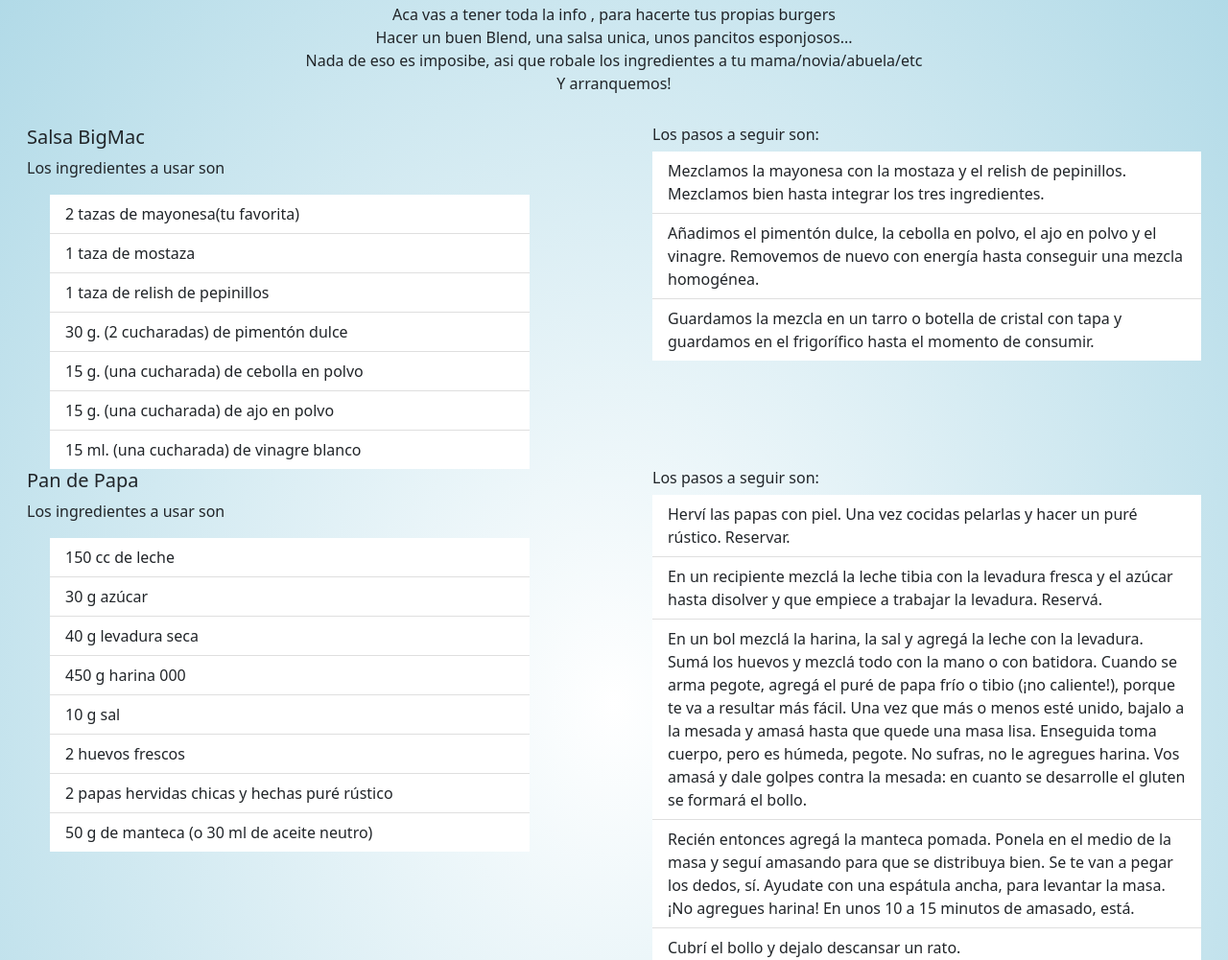
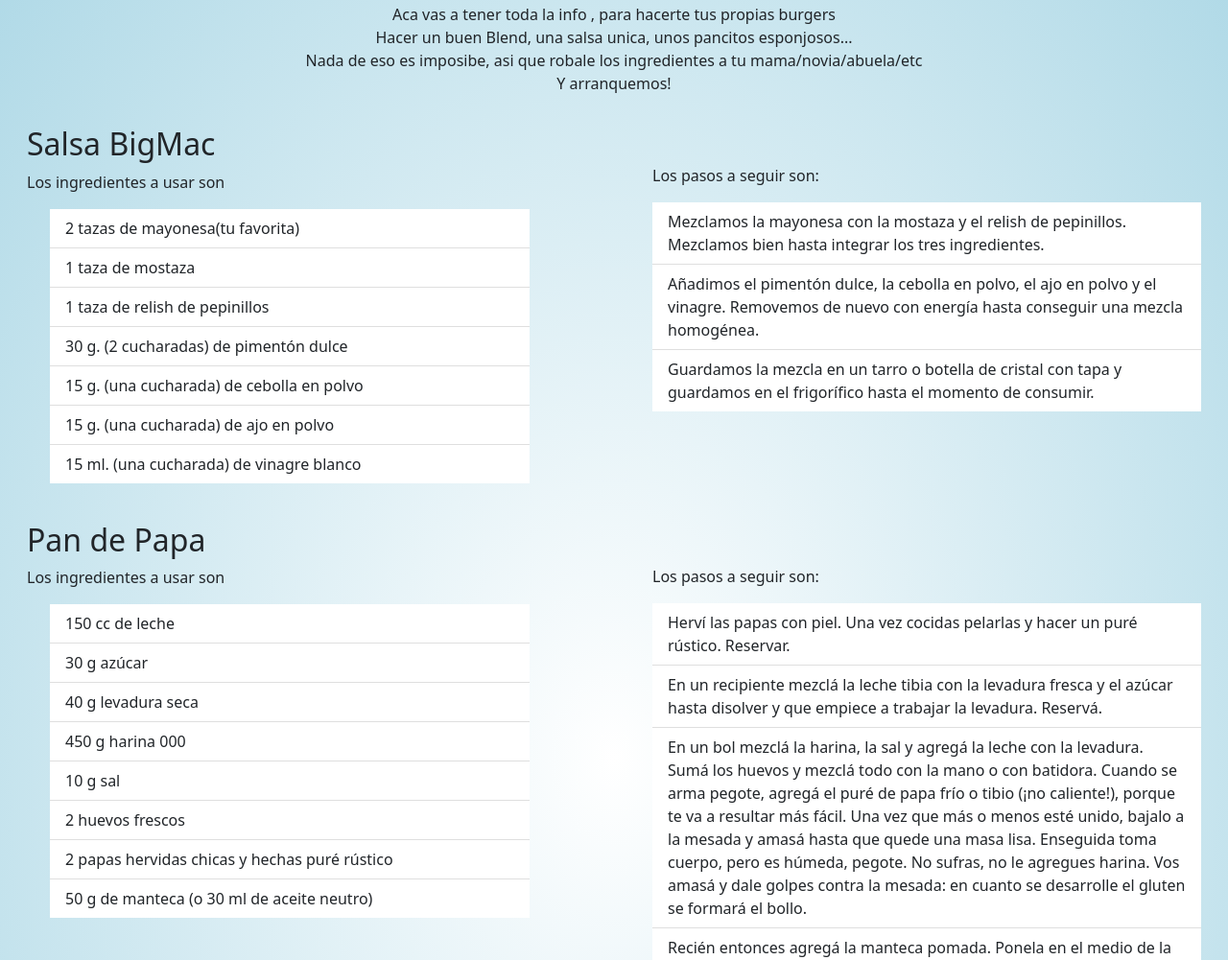
Before and after one commit to Crisav1997/HtmlBurgerAvila, a website: page pages/recetas.html in a window 1280 px wide. Shown: the part 191-1192 px from the top of the page at 96% size. Drawn offline with nearby package versions, Linux system fonts and the light colour scheme.

Commit message:
Se mejora SEO

```diff
--- a/pages/recetas.html
+++ b/pages/recetas.html
@@ -4,6 +4,8 @@
     <meta charset="UTF-8">
     <meta http-equiv="X-UA-Compatible" content="IE=edge">
     <meta name="viewport" content="width=device-width, initial-scale=1.0">
+    <meta name="description" content="Todos los pasos e ingredientes necesarios para hacer tus propias smash como si fueras un profesional">
+    <meta name="keywords"content="fanaticos,recetas,smash,pan,papa,salsas,bigmac,mil,islas">
     <link href="https://cdn.jsdelivr.net/npm/bootstrap@5.2.0/dist/css/bootstrap.min.css" rel="stylesheet" integrity="sha384-gH2yIJqKdNHPEq0n4Mqa/HGKIhSkIHeL5AyhkYV8i59U5AR6csBvApHHNl/vI1Bx" crossorigin="anonymous">
     <link rel="stylesheet" href="../css/estilo.css">
     <title>recetas</title>
@@ -54,7 +56,7 @@
         </div>
         <div class="row">
           <div class="col-12 col-lg-6 padQuince">
-            <h5>Salsa BigMac</h5>
+            <h2 class="centrar">Salsa BigMac</h2>
             <P>Los ingredientes a usar son</P>
             <ul class="list-group list-group-flush ps-4 pe-5" >
               <li class="list-group-item">2 tazas de mayonesa(tu favorita)</li>
@@ -66,8 +68,8 @@
               <li class="list-group-item">15 ml. (una cucharada) de vinagre blanco</li>
             </ul>
           </div>
-          <div class="col-12 col-lg-6 padQuince">
-            <h6>Los pasos a seguir son:</h6>
+          <div class="col-12 col-lg-6 padRece">
+            <p>Los pasos a seguir son:</p>
             <ul class="list-group list-group-flush">
               <li class="list-group-item">Mezclamos la mayonesa con la mostaza y el relish de pepinillos. Mezclamos bien hasta integrar los tres ingredientes.</li>
               <li class="list-group-item">Añadimos el pimentón dulce, la cebolla en polvo, el ajo en polvo y el vinagre. Removemos de nuevo con energía hasta conseguir una mezcla homogénea.</li>
@@ -79,8 +81,8 @@
 
 
         <div class="row">
-          <div class="col-12 col-lg-6 padQuince">
-            <h5>Pan de Papa</h5>
+          <div class="col-12 col-lg-6 padRece">
+            <h2 class="centrar">Pan de Papa</h2>
             <P>Los ingredientes a usar son</P>
             <ul class="list-group list-group-flush ps-4 pe-5" >
               <li class="list-group-item">150 cc de leche</li>
@@ -93,8 +95,8 @@
               <li class="list-group-item">50 g de manteca (o 30 ml de aceite neutro)</li>
             </ul>
           </div>
-          <div class="col-12 col-lg-6 padQuince">
-            <h6>Los pasos a seguir son:</h6>
+          <div class="col-12 col-lg-6 padReceB">
+            <p>Los pasos a seguir son:</p>
             <ul class="list-group list-group-flush">
               <li class="list-group-item">Herví las papas con piel. Una vez cocidas pelarlas y hacer un puré rústico. Reservar. </li>
               <li class="list-group-item">En un recipiente mezclá la leche tibia con la levadura fresca y el azúcar hasta disolver y que empiece a trabajar la levadura. Reservá.</li>
--- a/scss/_medias.scss
+++ b/scss/_medias.scss
@@ -2,7 +2,6 @@
 @media only screen and (max-width: 768px){
     .centrar{
         text-align: $centrar;
-
     }
     p{
     text-align: $centrar;
@@ -27,4 +26,5 @@
     .table{
         font-size: 0.9rem;
     }
+
     }
--- a/scss/_paddins.scss
+++ b/scss/_paddins.scss
@@ -12,3 +12,11 @@
     @extend.padQuince;
     padding-bottom: 30px;
 }
+.padRece{
+    @extend.padQuince;
+    padding-top:40px;
+}
+.padReceB{
+    @extend.padQuince;
+    padding-top:85px;
+}
```
Also changed, not shown: index.html (+8 -5 lines), pages/contacto.html (+3 -1 lines), pages/nosotros.html (+6 -3 lines), pages/reviews.html (+4 -1 lines), css/estilo.css.
